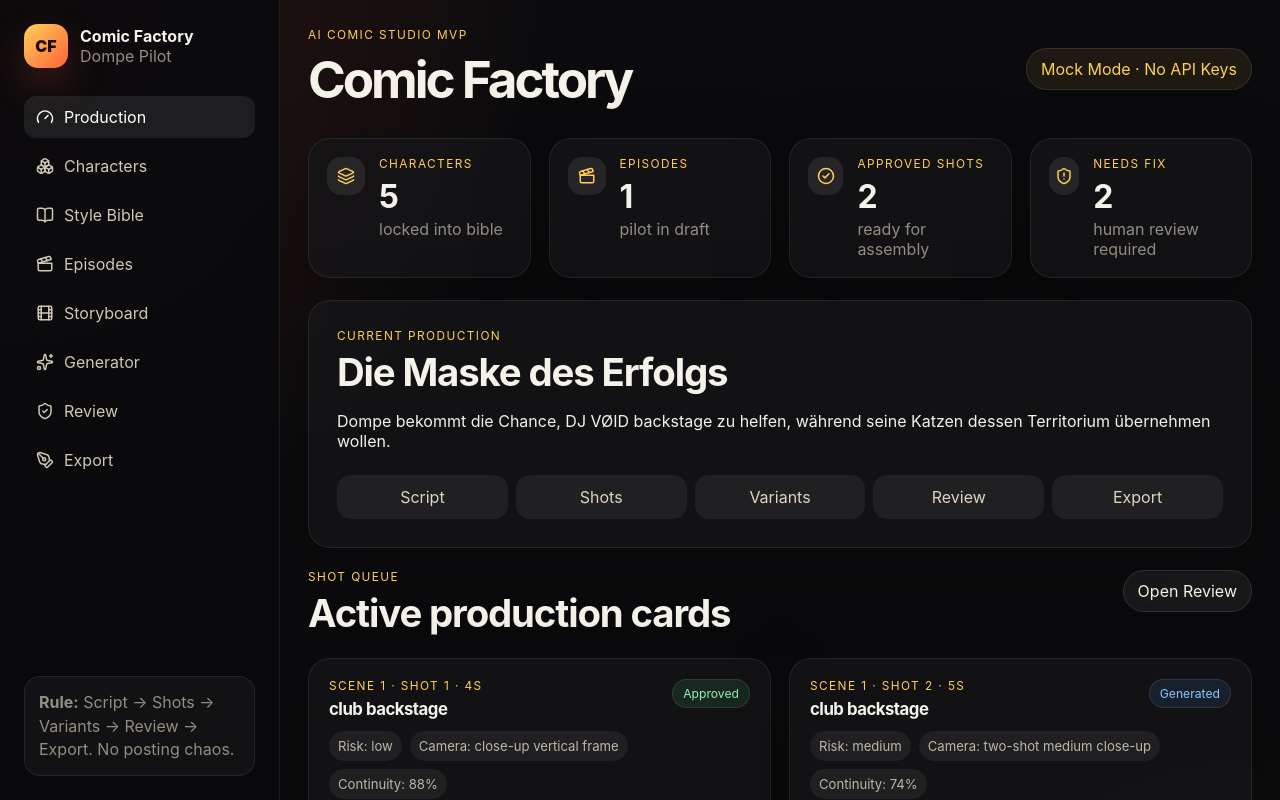
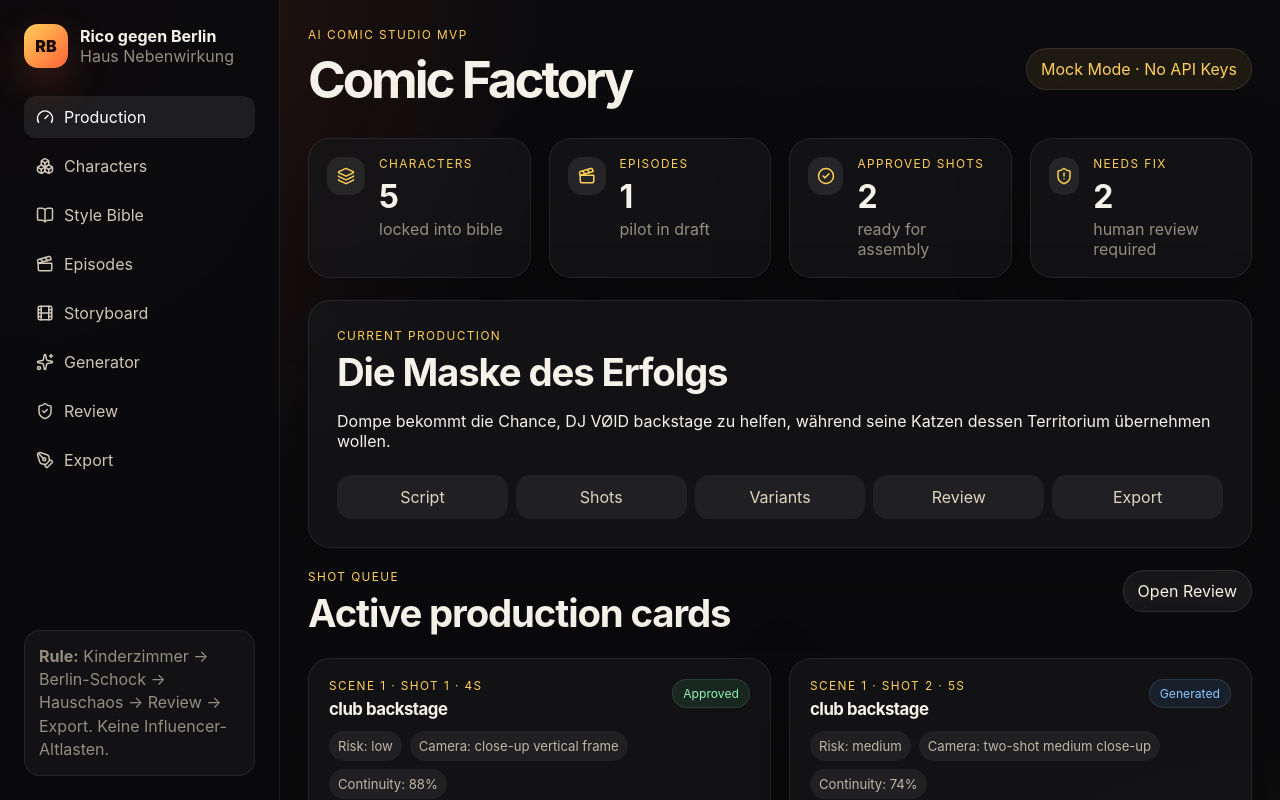
Before and after one commit to Pagebabe/comic, a React (Vite) app: page / in a window 1280 px wide. Shown: the top 800 px of the page. Built offline with nearby package versions, Linux system fonts and the light colour scheme.

Commit message:
Rebrand sidebar for Rico gegen Berlin

```diff
--- a/src/components/Sidebar.tsx
+++ b/src/components/Sidebar.tsx
@@ -22,10 +22,10 @@ export function Sidebar({ activeRoute, items }: { activeRoute: string; items: Na
   return (
     <aside className="sidebar">
       <div className="brand">
-        <div className="brand-mark">CF</div>
+        <div className="brand-mark">RB</div>
         <div>
-          <strong>Comic Factory</strong>
-          <span>Dompe Pilot</span>
+          <strong>Rico gegen Berlin</strong>
+          <span>Haus Nebenwirkung</span>
         </div>
       </div>
       <nav>
@@ -40,7 +40,7 @@ export function Sidebar({ activeRoute, items }: { activeRoute: string; items: Na
         })}
       </nav>
       <div className="sidebar-note">
-        <strong>Rule:</strong> Script → Shots → Variants → Review → Export. No posting chaos.
+        <strong>Rule:</strong> Kinderzimmer → Berlin-Schock → Hauschaos → Review → Export. Keine Influencer-Altlasten.
       </div>
     </aside>
   );
```
